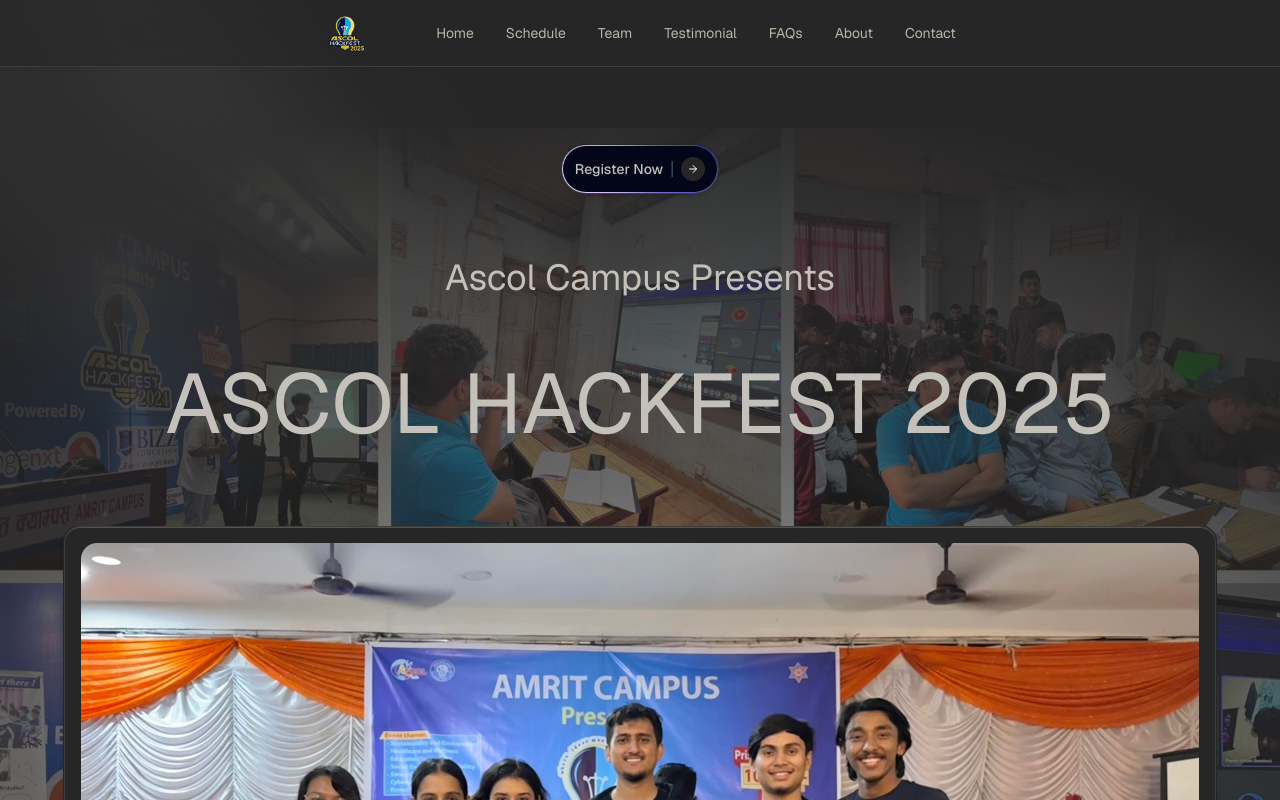
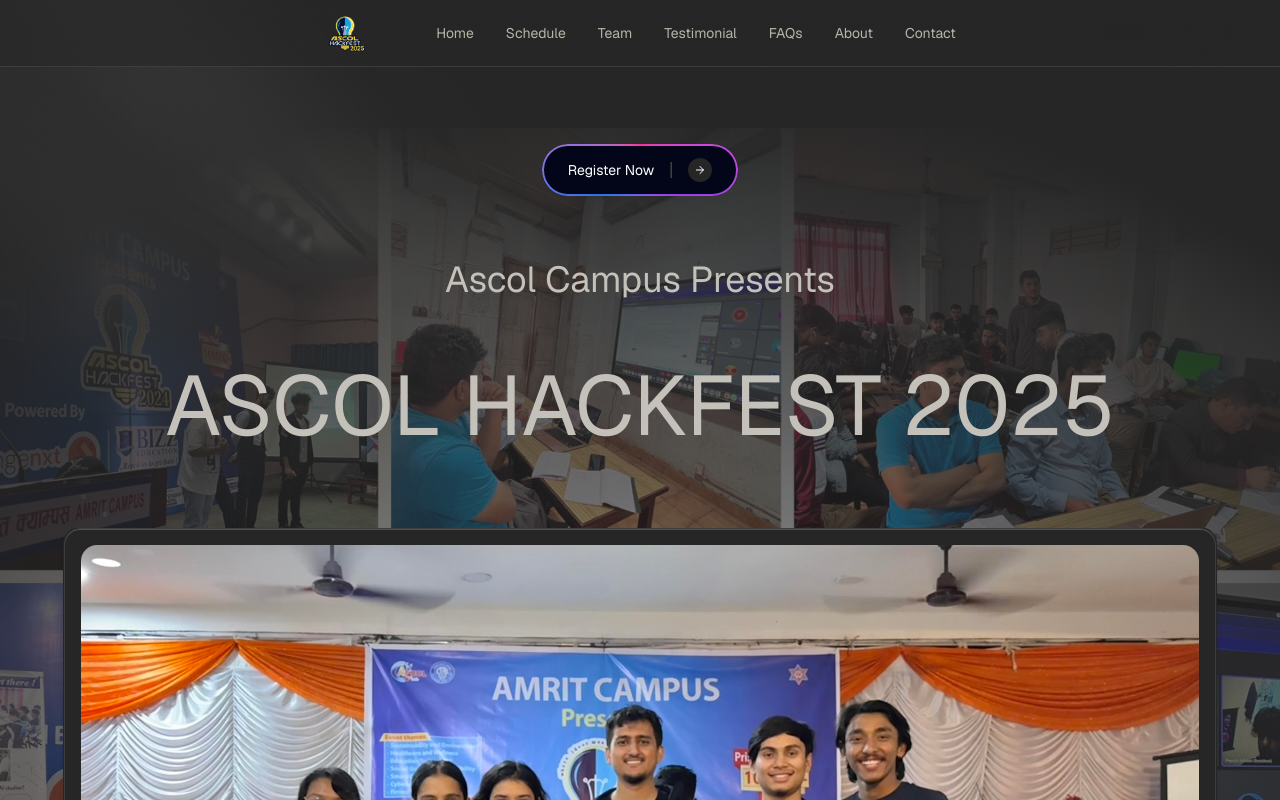
Before and after one commit to ascolitclub/hackfest, a Next.js app: page / in a window 1280 px wide. Shown: the top 800 px of the page. Built offline with nearby package versions, Linux system fonts and the light colour scheme.

Commit message:
update the countdown and add the register now button with rotating border gradeints

```diff
--- a/src/components/Hero/Hero.tsx
+++ b/src/components/Hero/Hero.tsx
@@ -38,14 +38,14 @@
                 <Link
                   target="blank"
                   href="https://docs.google.com/forms/d/e/1FAIpQLSeWfX81syG9qM2ITpHlgLVZQJNELwFqZO077QGz0VTun6V7cA/viewform"
-                  className=" bg-muted group mx-auto flex w-fit items-center gap-4 rounded-full border shadow-md shadow-zinc-950/5 transition-colors duration-300 dark:border-t-white/5 dark:shadow-zinc-950"
+                  className="relative mx-auto flex w-fit items-center gap-4 rounded-full p-[2px] overflow-hidden"
                 >
-                  <button className="relative inline-flex h-12 overflow-hidden rounded-full p-[1px] focus:outline-none focus:ring-2 focus:ring-slate-400 focus:ring-offset-2 focus:ring-offset-slate-50">
-                    <span className="absolute inset-[-1000%] animate-[spin_2s_linear_infinite] bg-[conic-gradient(from_90deg_at_50%_50%,#E2CBFF_0%,#393BB2_50%,#E2CBFF_100%)]" />
-                    <span className="inline-flex h-full w-full cursor-pointer items-center justify-center rounded-full bg-slate-950 px-3 py-1 text-sm font-medium text-white backdrop-blur-3xl">
-                      <span className="text-foreground text-sm mr-2">
-                        Register Now
-                      </span>
+                  {/* Rotating gradient border */}
+                  <span className="absolute inset-0 rounded-full bg-[conic-gradient(from_0deg,theme(colors.pink.500),theme(colors.purple.500),theme(colors.blue.500),theme(colors.pink.500))] animate-spin-slow"></span>
+
+                  {/* Inner button */}
+                  <span className="relative z-10 flex items-center gap-2 rounded-full bg-slate-950 px-6 py-3 shadow-md shadow-zinc-950/5 transition-colors text-sm text-white backdrop-blur-3xl">
+                    <span className="mr-2">Register Now</span>
                     <span className="dark:border-background block h-4 w-0.5 border-l bg-white dark:bg-zinc-700"></span>
 
                     <div className="bg-background group-hover:bg-muted ml-2 size-6 overflow-hidden rounded-full duration-500">
@@ -59,7 +59,6 @@
                       </div>
                     </div>
                   </span>
-                  </button>
                 </Link>
 
                 <h1 className="mt-8 text-balance text-2xl md:text-4xl lg:mt-16">
--- a/tailwind.config.ts
+++ b/tailwind.config.ts
@@ -84,10 +84,19 @@
             height: "0",
           },
         },
+        "spin-slow": {
+          from: {
+            transform: "rotate(0deg)",
+          },
+          to: {
+            transform: "rotate(360deg)",
+          },
+        },
       },
       animation: {
         "accordion-down": "accordion-down 0.2s ease-out",
         "accordion-up": "accordion-up 0.2s ease-out",
+        "spin-slow": "spin-slow 6s linear infinite",
       },
     },
   },
```
Lines whose indentation alone changed are shown as unchanged.
